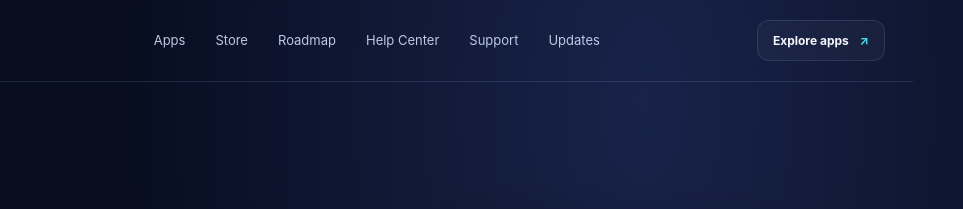
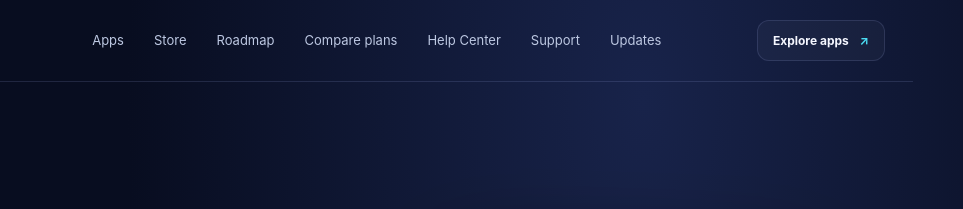
Before and after one commit to EarnPlayApps/EarnPlayApps-Website, a plain HTML site: page index.html in a window 1280 px wide. Shown: the top 209 px of the page, 317-1280 px from the left. Drawn offline with Linux system fonts and the light colour scheme.

Commit message:
Add plan comparison navigation

```diff
--- a/index.html
+++ b/index.html
@@ -1,6 +1,6 @@
 <!doctype html>
 <html lang="en"><head><meta charset="utf-8"><meta name="viewport" content="width=device-width,initial-scale=1"><meta name="theme-color" content="#080d20"><meta name="description" content="EarnPlayApps is an independent software studio building useful, innovative and user-friendly mobile apps and digital solutions for users worldwide."><title>EarnPlayApps | Official Website</title><link rel="stylesheet" href="assets/style.css"></head>
-<body><header class="topbar"><a class="brand" href="index.html"><span class="brand-mark">E</span><span class="brand-name">EarnPlayApps<small>Independent software studio</small></span></a><nav><a href="#apps">Apps</a><a href="store.html">Store</a><a href="roadmap.html">Roadmap</a><a href="help.html">Help Center</a><a href="support.html">Support</a><a href="updates.html">Updates</a></nav><a class="top-cta" href="#apps">Explore apps <span>↗</span></a></header>
+<body><header class="topbar"><a class="brand" href="index.html"><span class="brand-mark">E</span><span class="brand-name">EarnPlayApps<small>Independent software studio</small></span></a><nav><a href="#apps">Apps</a><a href="store.html">Store</a><a href="roadmap.html">Roadmap</a><a href="compare.html">Compare plans</a><a href="help.html">Help Center</a><a href="support.html">Support</a><a href="updates.html">Updates</a></nav><a class="top-cta" href="#apps">Explore apps <span>↗</span></a></header>
 <main><section class="hero"><div class="hero-copy"><div class="eyebrow"><i></i> BUILT FOR EVERYDAY PROGRESS</div><h1>Simple tools.<br><span>Smarter everyday.</span></h1><p>We create practical mobile applications and digital tools designed to make everyday tasks simpler, clearer and more efficient.</p><div class="hero-actions"><a class="button primary" href="#apps">Explore our apps <span>→</span></a><a class="button secondary" href="support.html">Get support</a></div><div class="trust-row"><span><b>01</b> Thoughtful design</span><span><b>02</b> Made for mobile</span><span><b>03</b> Always improving</span></div></div><div class="hero-visual"><div class="orb orb-a"></div><div class="orb orb-b"></div><div class="glass-panel"><div class="panel-top"><span class="live-dot"></span> EARNPLAYAPPS / STUDIO</div><div class="panel-title">Your next<br><strong>useful app.</strong></div><div class="panel-line"></div><div class="mini-apps"><div class="mini-icon purple">AC</div><div><b>All Convert</b><small>File conversion made simple</small></div><span class="arrow">↗</span></div><div class="mini-apps"><div class="mini-icon orange">QR</div><div><b>QR Scanner</b><small>Scan in a moment</small></div><span class="arrow">↗</span></div><div class="mini-apps"><div class="mini-icon blue">EC</div><div><b>E-Calculator</b><small>Everyday calculations</small></div><span class="arrow">↗</span></div></div></div></section>
 <section class="section" id="apps"><div class="section-heading"><div><div class="eyebrow">OUR PRODUCTS</div><h2>Explore the apps</h2><p>Useful tools, thoughtfully made for your everyday workflow.</p></div><span class="count">03 PROJECTS</span></div><div id="app-grid" class="app-grid"></div></section>
 <section class="banner"><div><div class="eyebrow">HAVE AN IDEA OR NEED HELP?</div><h2>We're building what's next.</h2><p>Follow product updates or get in touch with the EarnPlayApps team.</p></div><a class="button primary" href="support.html">Contact support <span>→</span></a></section></main>
```
